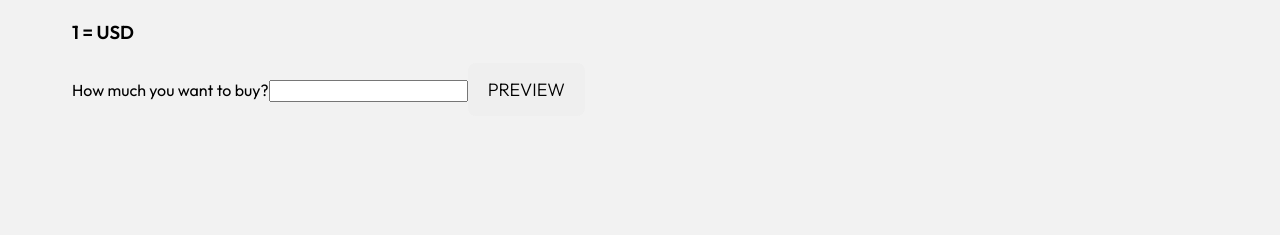
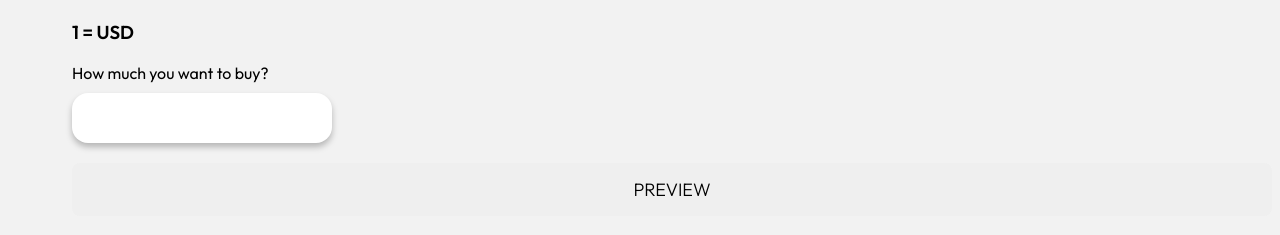
Before and after one commit to CodecoolGlobal/el-proyecte-grande-sprint-1-java-szirakibalint, a React (Create React App) app in the folder client/codecoin/: page /coins/1/buy in a window 1280 px wide. Shown: the part 363-598 px from the top of the page. Built offline with nearby package versions, Linux system fonts and the light colour scheme; no server answers.

Commit message:
feat[#34]: add style to transaction input field

```diff
--- a/client/codecoin/src/components/PreviewOffer.js
+++ b/client/codecoin/src/components/PreviewOffer.js
@@ -80,11 +80,27 @@ function PreviewOffer(props) {
         clearInterval(document.timer);
     }
 
+    const transaction = {
+        display: "flex",
+        flexDirection: "column"
+    }
+
+    const amountInput = {
+        marginTop: "10px",
+        marginBottom: "20px",
+        border: "none",
+        fontSize: "x-large",
+        padding: "10px",
+        width: "15rem",
+        boxShadow: "0px 4px 6px rgba(0, 0, 0, 0.25)",
+        borderRadius: "16px"
+    }
+
     return (
         <>
-            <div className="transaction">
+            <div className="transaction" style={transaction}>
                 <label htmlFor="amount-input">How much {coinName} you want to {buyOrSell}?</label>
-                <input id="amount-input" type="text" name="amount"/>
+                <input id="amount-input" type="text" name="amount" style={amountInput}/>
                 <button onClick={getPreview} id="offer-button" className="button">Preview</button>
             </div>
             { visible &&
```
